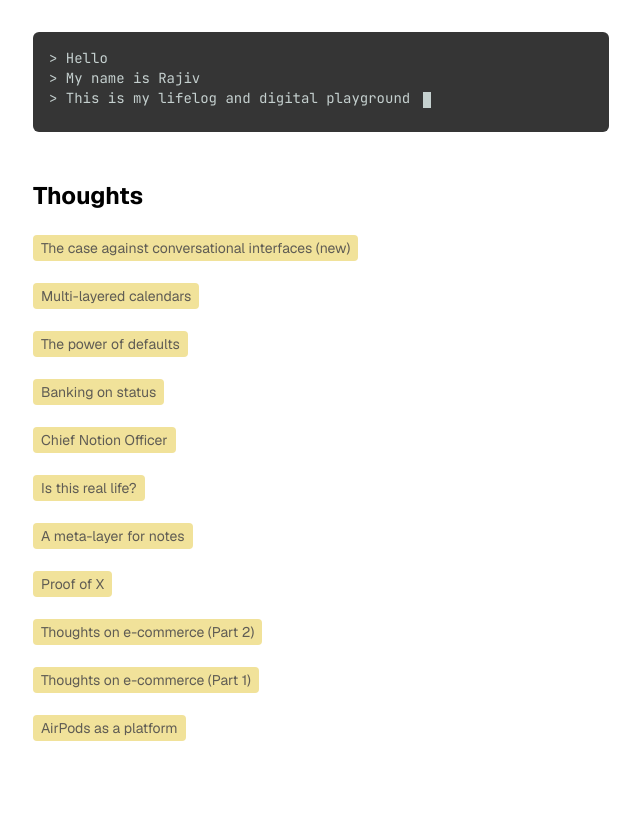
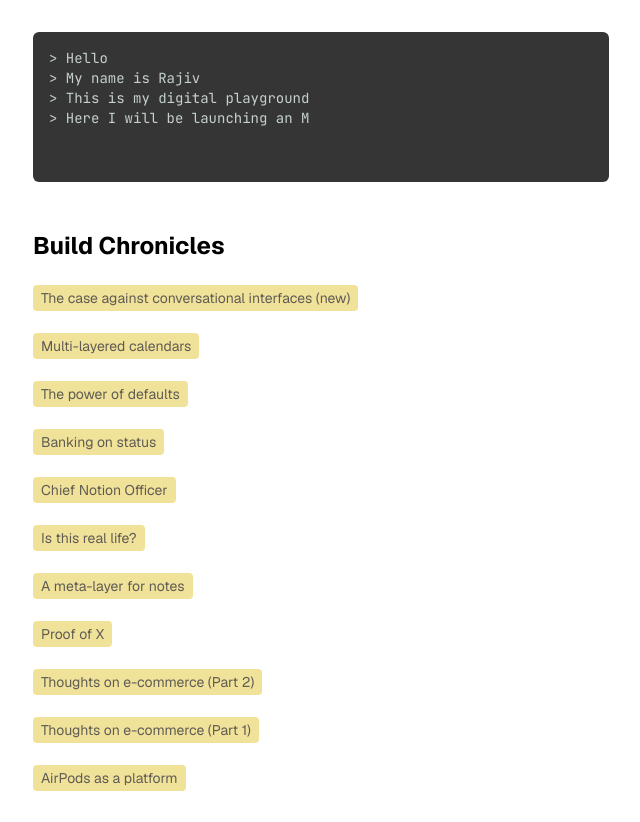
Before and after one commit to jeevships/twoweekstartup, a Next.js app: page / in a window 1280 px wide. Shown: the whole page, without its empty margins (319-959 px from the left). Before the commit the page ends 800 px from the top, so only its background shows below. Built offline with nearby package versions, Linux system fonts and the light colour scheme.

Commit message:
updated text/subheadline

```diff
--- a/src/app/page.tsx
+++ b/src/app/page.tsx
@@ -5,7 +5,11 @@ import Image from 'next/image'
 
 const FULL_TEXT_1 = '> Hello'
 const FULL_TEXT_2 = '> My name is Rajiv'
-const FULL_TEXT_3 = '> This is my lifelog and digital playground '
+const FULL_TEXT_3 = '> This is my digital playground '
+const FULL_TEXT_4 =
+  '> Here I will be launching an MVP (minimum viable product) every two weeks in order to find Product Market Fit & become a better programmer'
+const FULL_TEXT_5 =
+  '> I will do this every two weeks until I hit $10k MRR, or get a job as a software developer — whichever comes first'
 
 const TYPING_SPEED = 50 // Milliseconds per character
 const DELAY_BETWEEN_LINES = 200 // Milliseconds delay
@@ -14,6 +18,8 @@ const Home: FC = () => {
   const [line1, setLine1] = useState('')
   const [line2, setLine2] = useState('')
   const [line3, setLine3] = useState('')
+  const [line4, setLine4] = useState('')
+  const [line5, setLine5] = useState('')
   const [showCursor, setShowCursor] = useState(false)
 
   useEffect(() => {
@@ -48,6 +54,26 @@ const Home: FC = () => {
           charIndex++
           timeoutId = setTimeout(typeChar, TYPING_SPEED)
         } else {
+          charIndex = 0
+          currentLine = 4
+          timeoutId = setTimeout(typeChar, DELAY_BETWEEN_LINES)
+        }
+      } else if (currentLine === 4) {
+        if (charIndex < FULL_TEXT_4.length) {
+          setLine4(FULL_TEXT_4.substring(0, charIndex + 1))
+          charIndex++
+          timeoutId = setTimeout(typeChar, TYPING_SPEED)
+        } else {
+          charIndex = 0
+          currentLine = 5
+          timeoutId = setTimeout(typeChar, DELAY_BETWEEN_LINES)
+        }
+      } else if (currentLine === 5) {
+        if (charIndex < FULL_TEXT_5.length) {
+          setLine5(FULL_TEXT_5.substring(0, charIndex + 1))
+          charIndex++
+          timeoutId = setTimeout(typeChar, TYPING_SPEED)
+        } else {
           setShowCursor(true)
         }
       }
@@ -57,6 +83,8 @@ const Home: FC = () => {
     setLine1('')
     setLine2('')
     setLine3('')
+    setLine4('')
+    setLine5('')
     setShowCursor(false)
     // Clear any potential leftover timeout before starting a new one
     if (timeoutId) clearTimeout(timeoutId)
@@ -72,11 +100,13 @@ const Home: FC = () => {
 
   return (
     <div className='bg-white min-h-screen p-8'>
-      <div className='bg-[var(--terminal-bg)] text-[var(--terminal-text)] p-4 rounded-md font-mono text-sm mb-12 max-w-xl mx-auto min-h-[100px]'>
+      <div className='bg-[var(--terminal-bg)] text-[var(--terminal-text)] p-4 rounded-md font-mono text-sm mb-12 max-w-xl mx-auto min-h-[150px]'>
         <p>{line1}</p>
         <p>{line2}</p>
+        <p>{line3}</p>
+        <p>{line4}</p>
         <p>
-          {line3}
+          {line5}
           {showCursor && (
             <span className='animate-[blink_1s_step-end_infinite] inline-block w-2 h-4 bg-[var(--terminal-text)] ml-1 align-bottom'></span>
           )}
@@ -84,7 +114,7 @@ const Home: FC = () => {
       </div>
 
       <div className='max-w-xl mx-auto'>
-        <h2 className='text-2xl font-bold mb-6 text-black'>Thoughts</h2>
+        <h2 className='text-2xl font-bold mb-6 text-black'>Build Chronicles </h2>
         <ul className='space-y-6'>
           <li>
             <a
```
